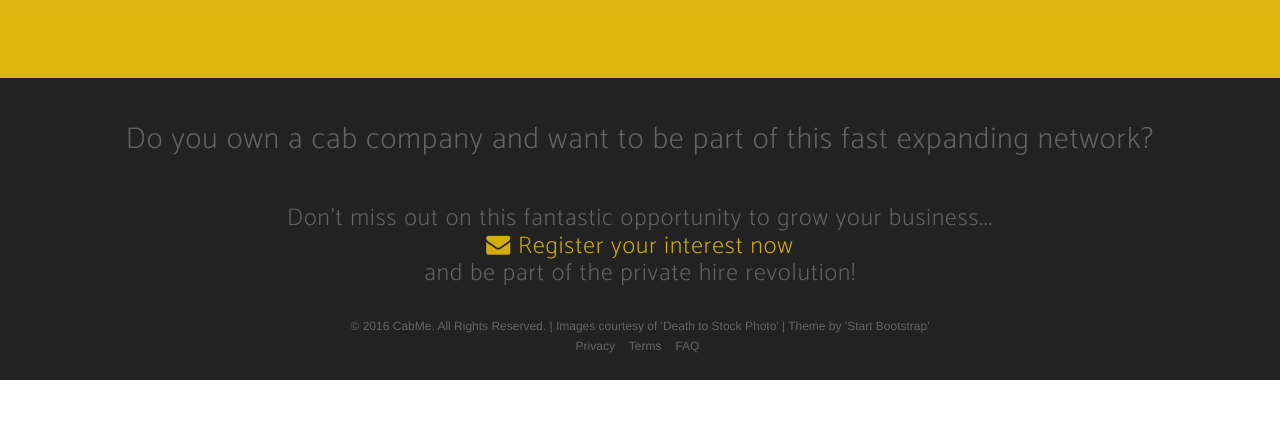
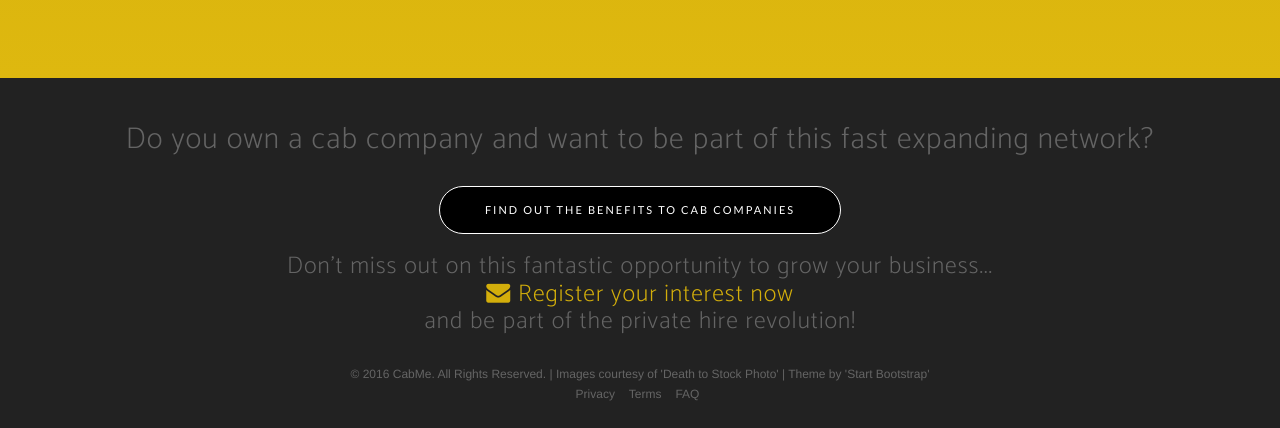
Before and after one commit to lhaith/cabme, a website: page index.html in a window 1280 px wide. Shown: the part 4078-4506 px from the top of the page. Before the commit the page ends 4458 px from the top, so only its background shows below. Drawn offline with nearby package versions, Linux system fonts and the light colour scheme; a web font is replaced by a local one.

Commit message:
last edit

```diff
--- a/index.html
+++ b/index.html
@@ -219,7 +219,9 @@
 
     <footer>
         <div class="container">
-        	<h2>Do you own a cab company and want to be part of this fast expanding network?</h2><br><h3>Don't miss out on this fantastic opportunity to grow your business... <br><a href="mailto:info@cabme.uk"><i class="fa fa-envelope" aria-hidden="true"></i> Register your interest now</a><br>and be part of the private hire revolution!</h3><br>
+        	<h2>Do you own a cab company and want to be part of this fast expanding network?</h2><br>
+        	<a href="/benefits-to-taxi-companies.html" class="btn btn-outline btn-xl page-scroll">Find out the benefits to cab companies</a>
+        	<h3>Don't miss out on this fantastic opportunity to grow your business... <br><a href="mailto:info@cabme.uk"><i class="fa fa-envelope" aria-hidden="true"></i> Register your interest now</a><br>and be part of the private hire revolution!</h3><br>
             <p>&copy; 2016 CabMe. All Rights Reserved. | Images courtesy of 'Death to Stock Photo' | Theme by 'Start Bootstrap'</p>
             <ul class="list-inline">
                 <li>
```
